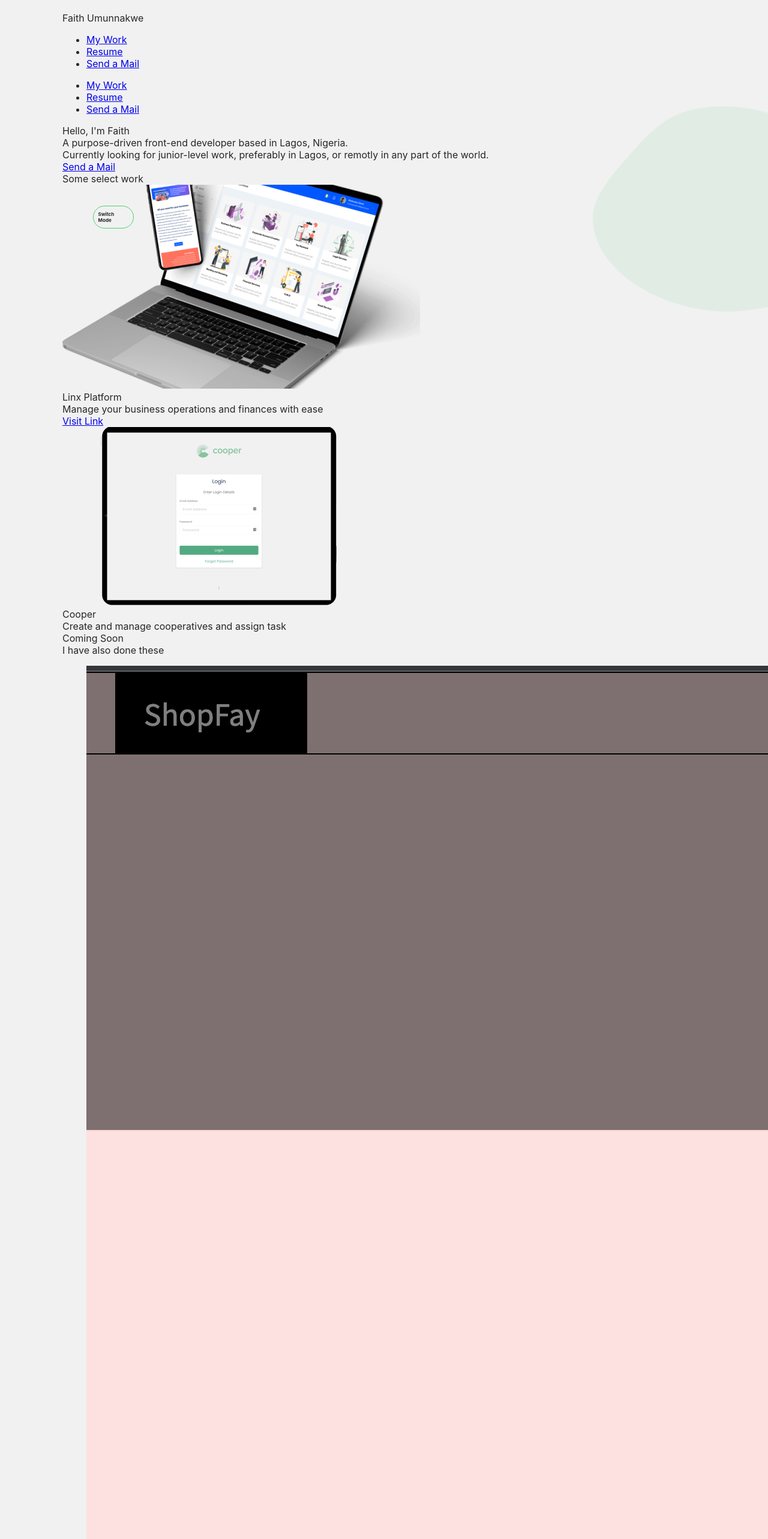
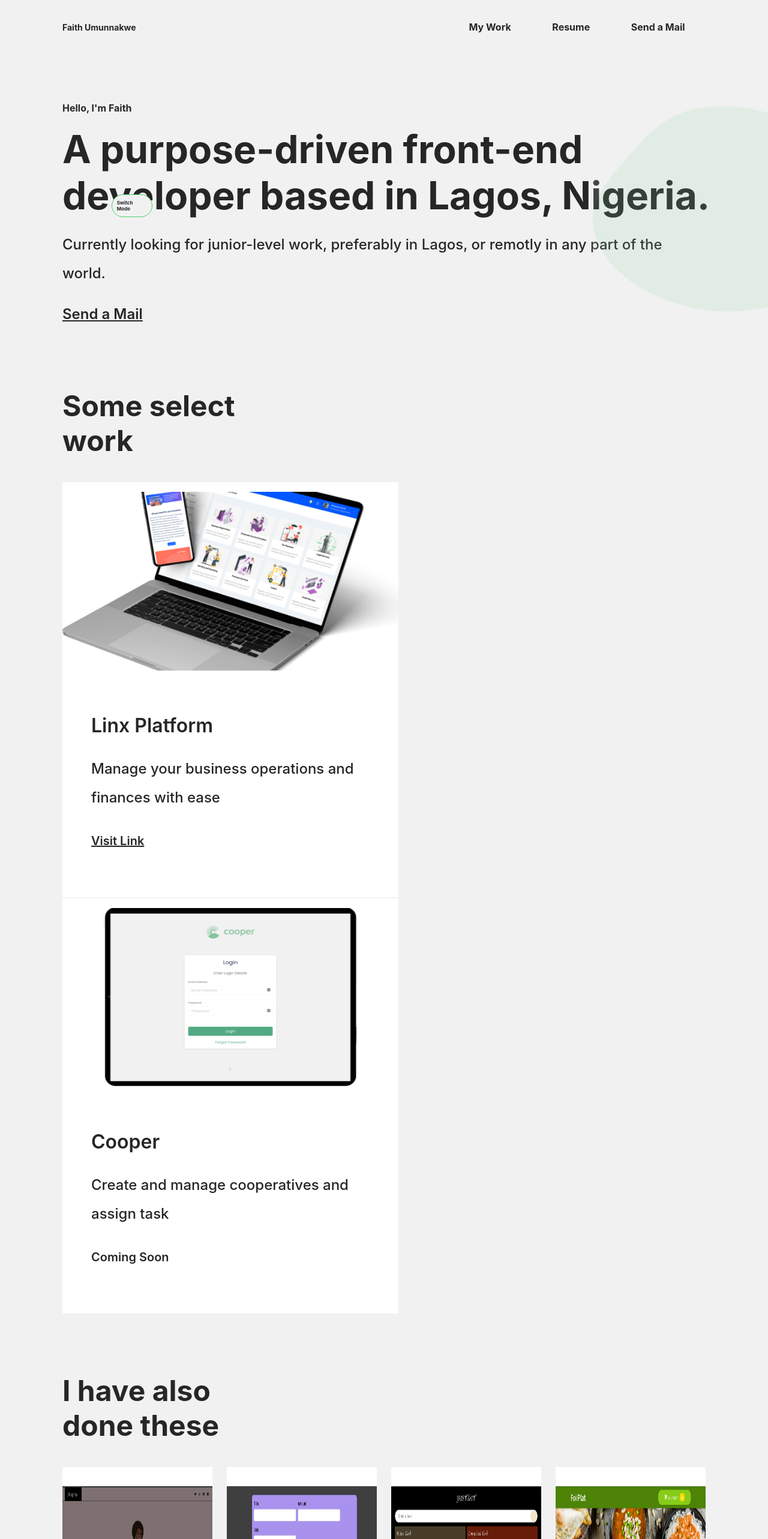
Before and after one commit to FaithChinonso/PERSONAL-WEBSITE, a React (Create React App) app: page / in a window 1280 px wide. Shown: the top 2566 px of the page at 60% size. Built offline with nearby package versions, Linux system fonts and the light colour scheme; a web font is replaced by a local one.

Commit message:
new index file

```diff
--- a/src/index.css
+++ b/src/index.css
@@ -12,3 +12,457 @@ code {
   font-family: source-code-pro, Menlo, Monaco, Consolas, "Courier New",
     monospace;
 }
+.nav {
+  display: flex;
+  justify-content: space-between;
+  align-items: center;
+}
+.navigation-icon {
+  color: #262626;
+  font-size: 1rem;
+}
+.navigation-icon:hover {
+  color: #47d16c;
+  transform: scale(0.7);
+}
+.nav div {
+  font-size: 14px;
+  line-height: 17px;
+  font-weight: 700;
+}
+.navList {
+  display: flex;
+  justify-content: space-around;
+  width: 40%;
+}
+.navListDark {
+  display: flex;
+  justify-content: space-around;
+  width: 40%;
+}
+
+.navList li {
+  font-weight: 700;
+  font-size: 16px;
+  line-height: 19px;
+  list-style: none;
+}
+.navListDark li {
+  font-weight: 700;
+  font-size: 16px;
+  line-height: 19px;
+  list-style: none;
+}
+
+.navList li a {
+  font-weight: 700;
+  font-size: 16px;
+  line-height: 19px;
+  color: #262626;
+  text-decoration: none;
+}
+.navListDark li a {
+  color: #e4dede;
+  font-weight: 700;
+  font-size: 16px;
+  line-height: 19px;
+  text-decoration: none;
+}
+.navList li a:hover {
+  color: #47d16c;
+}
+.navListDark li a:hover {
+  color: #47d16c;
+}
+.menuNav {
+  display: none;
+}
+button {
+  display: none;
+}
+.intro {
+  margin-top: 100px;
+  display: flex;
+  flex-direction: column;
+  gap: 20px;
+}
+.introName {
+  font-weight: 700;
+  font-size: 16px;
+  line-height: 19px;
+}
+.introDes {
+  font-weight: 700;
+  font-size: 64px;
+  line-height: 77px;
+  width: 1101px;
+}
+.description {
+  font-weight: 500;
+  font-size: 24px;
+  line-height: 48px;
+  color: #262626;
+}
+.introLink {
+  font-weight: 600;
+  font-size: 24px;
+  line-height: 48px;
+  color: #262626;
+}
+.introLinkDark {
+  font-weight: 600;
+  font-size: 24px;
+  line-height: 48px;
+  color: #e4dede;
+}
+.proProjects {
+  margin-top: 100px;
+}
+.projectContainer {
+  display: flex;
+  align-items: center;
+  justify-content: space-between;
+  flex-wrap: wrap;
+  gap: 2px;
+}
+.proProjectCard {
+  width: 560px;
+  height: 660px;
+  display: flex;
+  flex-direction: column;
+  gap: 20px;
+  padding: 1rem 0;
+
+  background-color: white;
+}
+.proProjectCardDark {
+  width: 560px;
+  height: 660px;
+  display: flex;
+  flex-direction: column;
+  gap: 20px;
+  padding: 1rem 0;
+
+  background-color: #e4dede;
+}
+.perProjectCard {
+  position: relative;
+  width: 250px;
+  height: 288px;
+  overflow: hidden;
+  display: flex;
+  flex-direction: column;
+  align-items: center;
+  justify-content: center;
+  gap: 10px;
+  padding: 1rem 0;
+
+  background-color: white;
+}
+.projectImage {
+  height: 298px;
+}
+.flex {
+  display: flex;
+  flex-direction: column;
+  padding: 48px;
+  gap: 24px;
+}
+.title {
+  font-weight: 600;
+  font-size: 32px;
+  line-height: 48px;
+  color: #262626;
+}
+.text {
+  font-weight: 700;
+  font-size: 48px;
+  line-height: 58px;
+  width: 293px;
+  margin-bottom: 40px;
+}
+.link {
+  font-weight: 600;
+  font-size: 20px;
+  line-height: 48px;
+  color: #262626;
+}
+
+.slide-heading {
+  text-align: center;
+  font-weight: 600;
+  font-size: 32px;
+  line-height: 48px;
+}
+.slide-text {
+  font-size: 32px;
+  line-height: 18px;
+  text-align: center;
+  display: none;
+}
+.slider-buttons {
+  display: flex;
+  flex-direction: column;
+  gap: 10px;
+}
+.slider-buttons a {
+  color: #e4dede;
+  font-weight: 600;
+  font-size: 20px;
+  line-height: 48px;
+}
+.slider-links {
+  text-decoration: none;
+  color: #000;
+  text-align: center;
+}
+.slider-links:hover {
+  text-decoration: underline;
+  color: #47d16c;
+}
+
+.slide-figure {
+  overflow: hidden;
+  width: 100%;
+  height: 100%;
+}
+.slide-img {
+  display: block;
+  width: 100%;
+  height: 100%;
+  opacity: 1;
+  transition: all 0.5s;
+}
+
+.slide-figure:hover .slide-img {
+  opacity: 0.2;
+  background-color: #000;
+  background-blend-mode: multiply;
+
+  transform: scale(1.3);
+}
+.slide-caption {
+  position: absolute;
+  top: 50%;
+  left: 50%;
+  transform: translate(-50%, -50%);
+
+  opacity: 0;
+  padding: 43px;
+  display: flex;
+  flex-direction: column;
+  align-items: center;
+  justify-content: center;
+  gap: 18px;
+
+  transition: all 0.5s;
+}
+.slide-figure:hover .slide-caption {
+  opacity: 1;
+  font-weight: bold;
+  height: 100%;
+  width: 100%;
+  background-color: rgba(0, 0, 0, 0.6);
+  color: #e4dede;
+}
+.footer {
+  display: flex;
+  align-items: center;
+  justify-content: space-between;
+  border-top: 1px solid #000000;
+  padding-top: 10px;
+  margin-top: 40px;
+}
+
+.footer div {
+  font-weight: 700;
+  font-size: 14px;
+  line-height: 17px;
+}
+.footer ul {
+  display: flex;
+  width: 40%;
+  justify-content: space-around;
+}
+.footer ul li {
+  list-style: none;
+}
+.footerLink {
+  color: #262626;
+  text-decoration: none;
+  font-weight: 700;
+  font-size: 16px;
+  line-height: 19px;
+}
+.footerLinkDark {
+  color: #e4dede;
+  text-decoration: none;
+  font-weight: 700;
+  font-size: 16px;
+  line-height: 19px;
+}
+.footerLink:hover {
+  color: #47d16c;
+}
+.footerLinkDark:hover {
+  color: #47d16c;
+}
+
+@media (max-width: 900px) {
+  .navList {
+    display: none;
+  }
+  .navListDark {
+    display: none;
+  }
+  .menuNav {
+    list-style: none;
+    position: fixed;
+    top: 40px;
+    right: 0;
+    height: 30vh;
+    width: 0;
+    overflow: hidden;
+    max-width: 100vw;
+    z-index: 19;
+    background-color: #fff;
+  }
+  .menuNav li {
+    font-weight: 700;
+    font-size: 16px;
+    line-height: 19px;
+    list-style: none;
+  }
+  .menuNav li a {
+    font-weight: 700;
+    font-size: 16px;
+    line-height: 19px;
+    color: #262626;
+    text-decoration: none;
+  }
+  .menuNav.showMenu {
+    width: 100vw;
+    display: flex;
+    flex-direction: column;
+    gap: 15px;
+    justify-content: center;
+    align-items: center;
+  }
+  button {
+    display: block;
+  }
+  button:hover {
+    transform: scale(0.7);
+  }
+  .slide {
+    width: 100%;
+  }
+
+  .intro {
+    margin-top: 70px;
+    display: flex;
+    flex-direction: column;
+    gap: 10px;
+  }
+  .introName {
+    font-weight: 700;
+    font-size: 22px;
+    line-height: 19px;
+  }
+  .introDes {
+    font-weight: 700;
+    font-size: 30px;
+    line-height: 50px;
+    width: auto;
+  }
+  .description {
+    font-weight: 500;
+    font-size: 22px;
+    line-height: 38px;
+  }
+  .text {
+    font-size: 33px;
+  }
+  .projectContainer {
+    align-items: center;
+    justify-content: center;
+    gap: 20px;
+  }
+  .proProjectCard {
+    width: 100%;
+  }
+  .proProjectCardDark {
+    width: 100%;
+  }
+
+  .footer div {
+    font-size: 12px;
+  }
+}
+@media (max-width: 600px) {
+  .slider {
+    max-width: 100vw;
+    gap: 2rem;
+  }
+  .slide {
+    height: auto;
+    gap: 1rem;
+  }
+  .slider-links {
+    font-size: 1rem;
+  }
+  .slide-heading {
+    font-size: 1rem;
+  }
+  span {
+    font-size: 1rem;
+  }
+  .projectContainer {
+    align-items: center;
+    justify-content: center;
+    gap: 20px;
+  }
+  .proProjectCard {
+    width: 100%;
+  }
+  .proProjectCardDark {
+    width: 100%;
+  }
+  .perProjectCard {
+    width: 100%;
+  }
+
+  .footer {
+    flex-direction: column-reverse;
+    gap: 20px;
+  }
+  .footer ul {
+    display: flex;
+    width: 100%;
+    justify-content: space-around;
+  }
+  .intro {
+    margin-top: 50px;
+    display: flex;
+    flex-direction: column;
+    gap: 10px;
+  }
+  .introName {
+    font-weight: 700;
+    font-size: 18px;
+    line-height: 19px;
+  }
+  .introDes {
+    font-weight: 700;
+    font-size: 36px;
+    line-height: 50px;
+  }
+  .description {
+    font-weight: 500;
+    font-size: 20px;
+    line-height: 38px;
+  }
+  .text {
+    font-size: 30px;
+  }
+}
```
